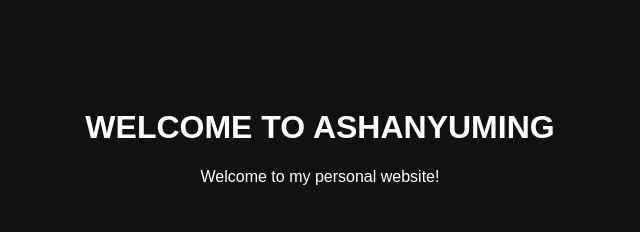
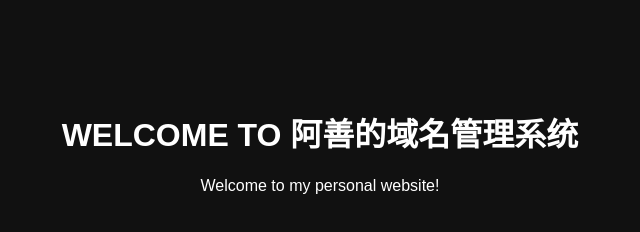
Before and after one commit to thientamtt/thientamtt.github.io, a plain HTML site: page index.html in a window 1280 px wide. Shown: the whole page, without its empty margins (320-960 px from the left). Drawn offline with Linux system fonts and the light colour scheme.

Commit message:
Update index.html

```diff
--- a/index.html
+++ b/index.html
@@ -6,7 +6,7 @@
   <title>ASHANYUMING</title>
 </head>
 <body style="background:#111;color:white;text-align:center;padding:80px 20px;font-family:Arial">
-  <h1>WELCOME TO ASHANYUMING</h1>
+  <h1>WELCOME TO 阿善的域名管理系统</h1>
   <p>Welcome to my personal website!</p>
 </body>
 </html>
```
